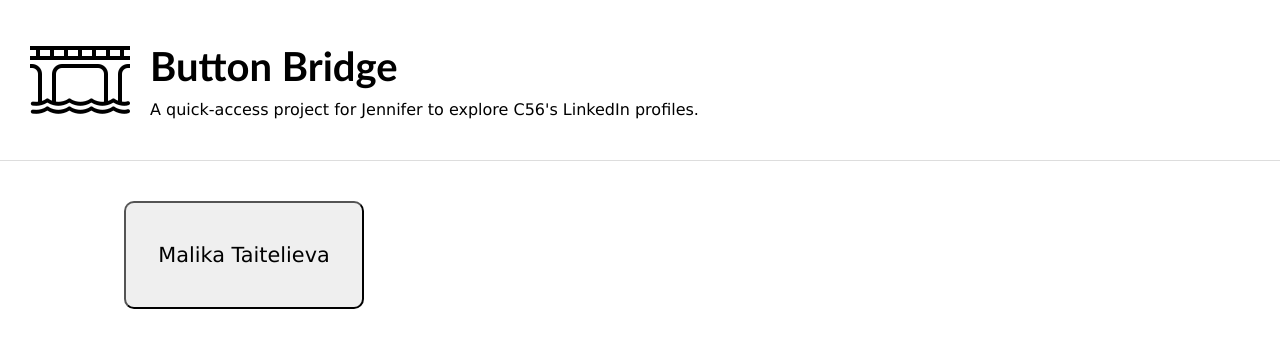
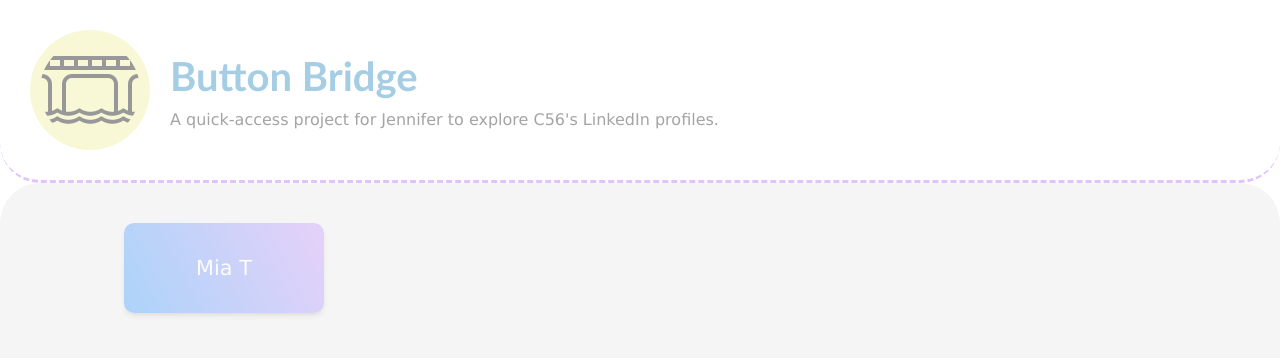
Before and after one commit to miaraylight/ButtonBridge, a plain HTML site: page index.html in a window 1280 px wide. Drawn offline with Linux system fonts and the light colour scheme.

Commit message:
add js and update styles

```diff
--- a/index.html
+++ b/index.html
@@ -17,15 +17,6 @@
      </header>
     <main>
         <div class="boxContainer">
-
-            <button>
-                <a href="https://www.linkedin.com/in/miaraylight/" target="_blank">Malika Taitelieva</a>
-            </button>
-
-            <!-- <button>
-                <a href="your LinkedIn link" target="_blank">Your Name</a>
-            </button> -->
-
         </div>
     </main>
     <script src="script.js"></script>
--- a/script.js
+++ b/script.js
@@ -1 +1,21 @@
-// JS
+const group = [
+    {
+        name: "Mia T",
+        link: "https://www.linkedin.com/in/miaraylight/",
+    },
+    // {
+    //     name: "Your Name",
+    //     link: "https://www.linkedin.com/in/yourLink/",
+    // },
+];
+
+const boxContainer = document.querySelector(".boxContainer"); // get div from html
+
+for (let i = 0; i < group.length; i++) {
+    const element = group[i];
+    let link = document.createElement("a"); // Create a link for element
+    link.textContent = element.name; // Set the link text to the element name
+    link.classList.add("linkButton"); // Add a CSS class for styling
+    link.addEventListener("click", ()=> window.open(`${element.link}`, '_blank')); // Attach a click event listener to navigate
+    boxContainer.appendChild(link); // Add the link to the box container
+}
--- a/style.css
+++ b/style.css
@@ -35,6 +35,10 @@ ul {
 img {
     height: auto;
     margin-right: 20px;
+    opacity: .4;
+    background-color: #EFEE9D;
+    padding: 10px;
+    border-radius: 50%;
 }
 
 /* page */
@@ -54,7 +58,8 @@ main {
 header {
     width: 100vw;
     padding: 30px;
-    border-bottom: 1px solid rgba(128, 128, 128, 0.267);
+    border-bottom: 3px dashed #E0C3FC;
+    border-radius: 40px;
     display: flex;
     align-items: center;
 }
@@ -64,13 +69,17 @@ h1 {
     margin-bottom: 10px;
     font-size: 2.5rem;
     font-weight: 600;
+    color: #A5CDE4;
 }
 
 p {
     font-family: Verdana, Geneva, Tahoma, sans-serif;
+    color: #a4a4a4    ;
 }
 
 .boxContainer {
+    background-color: #e2e2e257;
+    border-radius: 40px;
     padding: 40px;
     height: 100%;
     display: grid;
@@ -80,14 +89,27 @@ p {
     justify-content: center;
 }
 
-button {
+.linkButton {
     border-radius: 10px;
     cursor: pointer;
-}
-
-a {
     font-size: 1.3rem;
     font-family: Verdana, Geneva, Tahoma, sans-serif;
     text-decoration: none;
     color: black;
+    width: 200px;
+    height: 90px;
+    text-align: center;
+    display: flex;
+    justify-content: center;
+    align-items: center;
+    transition: all .4s ease-in-out;
+    background-image: linear-gradient(63deg, #8EC5FC 0%, #E0C3FC);
+    opacity: .7;
+    color: #ffffff;
+    box-shadow: rgba(0, 0, 0, 0.1) 0px 4px 6px -1px, rgba(0, 0, 0, 0.06) 0px 2px 4px -1px;
 }
+
+.linkButton:hover {
+    opacity: 1;
+    font-size: 1.4rem;
+}
```
